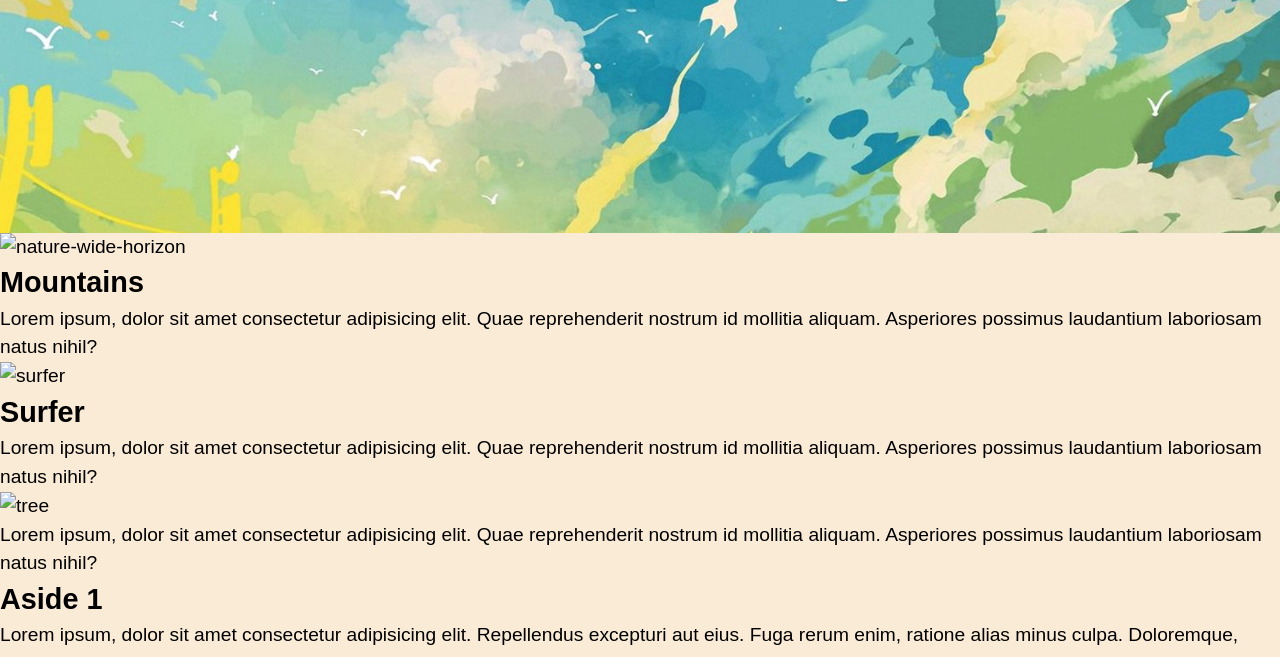
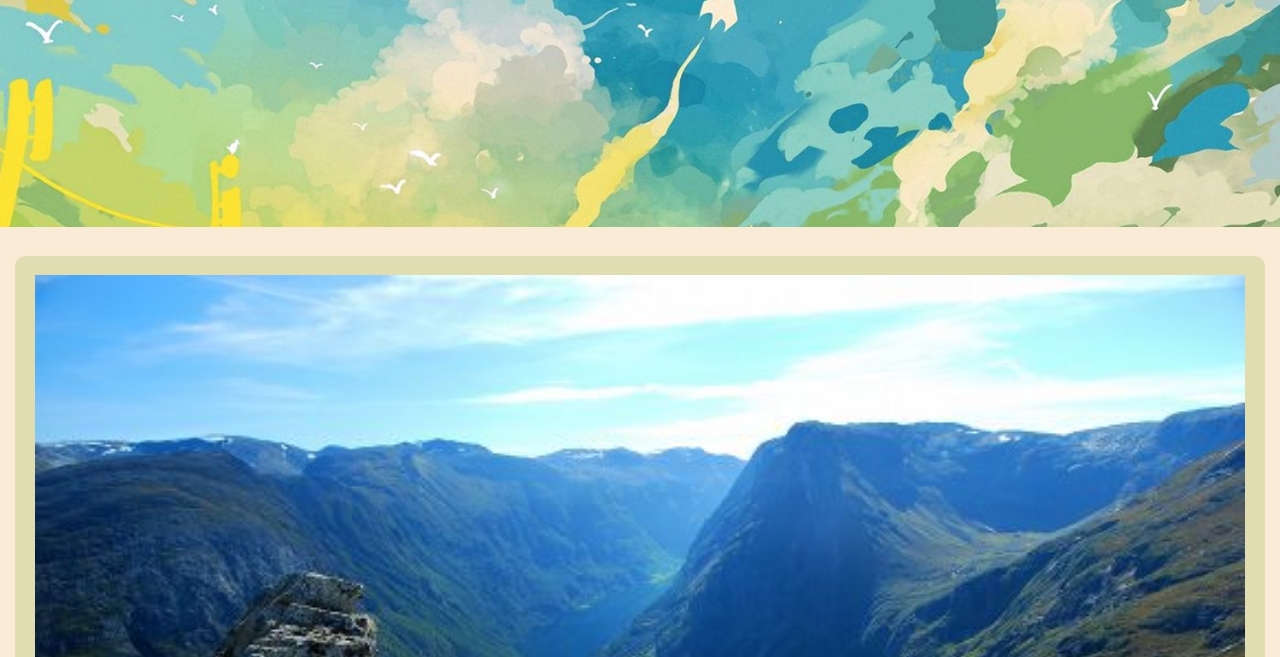
Before and after one commit to OliveiraDCI/uib-framework-variables-OliveiraDCI, a website: page src/index.html in a window 1280 px wide. Shown: the part 143-800 px from the top of the page. Drawn offline with nearby package versions, Linux system fonts and the light colour scheme; files that its build step writes are made by us from their sources.

Commit message:
Cards styled.

```diff
--- a/src/index.html
+++ b/src/index.html
@@ -23,9 +23,10 @@
     </header>
 
     <main>
-      <section>
-        <div>
-          <img src="#" alt="nature-wide-horizon" />
+      <!-- section-one -->
+      <section class="section-one">
+        <div class="card">
+          <img src="./images/mountain.jpg" alt="mountains" />
           <h2>Mountains</h2>
           <p>
             Lorem ipsum, dolor sit amet consectetur adipisicing elit. Quae
@@ -33,8 +34,8 @@
             laudantium laboriosam natus nihil?
           </p>
         </div>
-        <div>
-          <img src="#" alt="surfer" />
+        <div class="card">
+          <img src="./images/surfer.jpg" alt="surfer" />
           <h2>Surfer</h2>
           <p>
             Lorem ipsum, dolor sit amet consectetur adipisicing elit. Quae
@@ -42,8 +43,8 @@
             laudantium laboriosam natus nihil?
           </p>
         </div>
-        <div>
-          <img src="#" alt="tree" />
+        <div class="card">
+          <img src="./images/tree.jpg" alt="tree" />
           <h2></h2>
           <p>
             Lorem ipsum, dolor sit amet consectetur adipisicing elit. Quae
@@ -53,6 +54,7 @@
         </div>
       </section>
 
+      <!-- section-two -->
       <section>
         <div>
           <h2>Aside 1</h2>
--- a/src/scss/_general.scss
+++ b/src/scss/_general.scss
@@ -22,3 +22,18 @@ footer {
     padding-top: 1em;
   }
 }
+
+main {
+  padding: 0 0.8em;
+  .card {
+    margin: 1.5em 0;
+    padding: 1em;
+    background: v.$bg-card;
+    border-radius: 10px;
+  }
+  h2 {
+    font-size: 1.2rem;
+    font-weight: 800;
+    margin-top: 0.5em;
+  }
+}
--- a/src/scss/_reset.scss
+++ b/src/scss/_reset.scss
@@ -10,5 +10,10 @@
 
 html {
   font-size: 62.5%;
-  font: normal 1.2rem/1.5 v.$font-stack;
+  font: normal 1.2rem/1.2 v.$font-stack;
 }
+
+img {
+  width: 100%;
+  display: block;
+}
```
